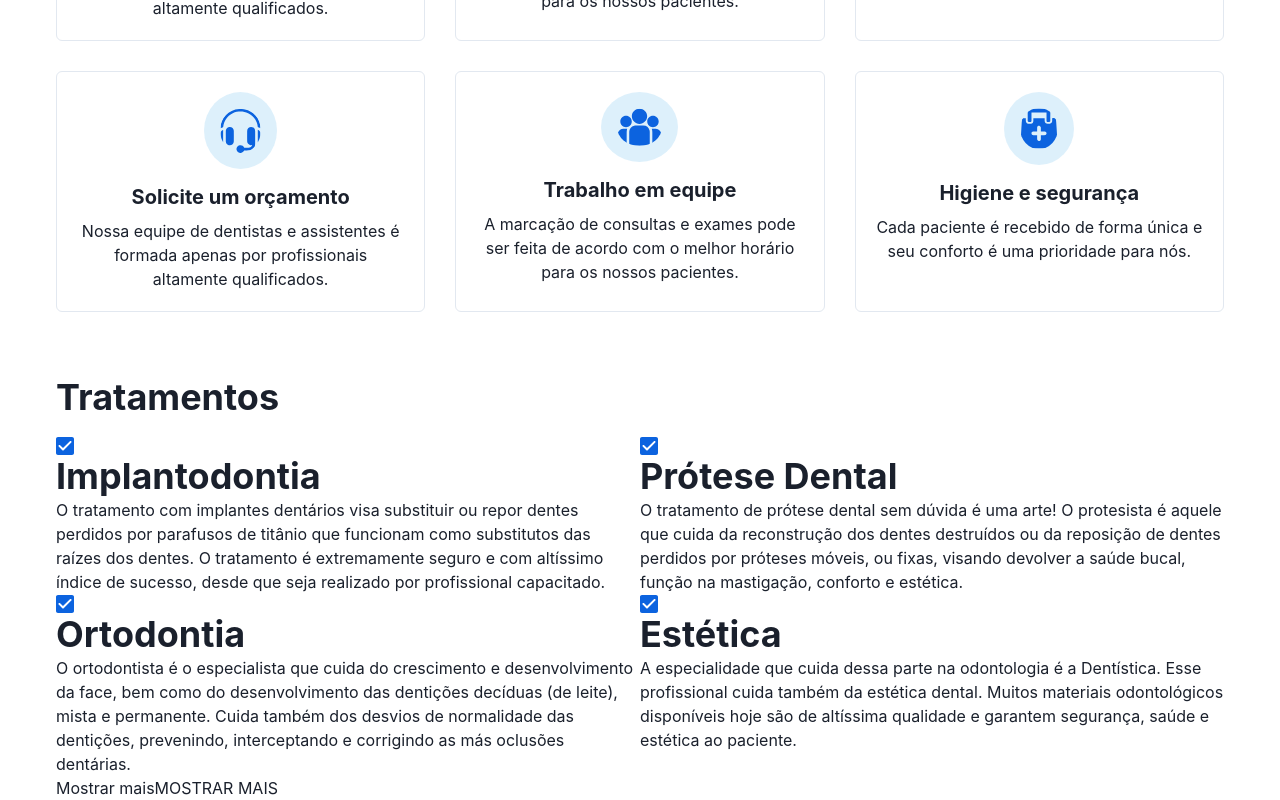
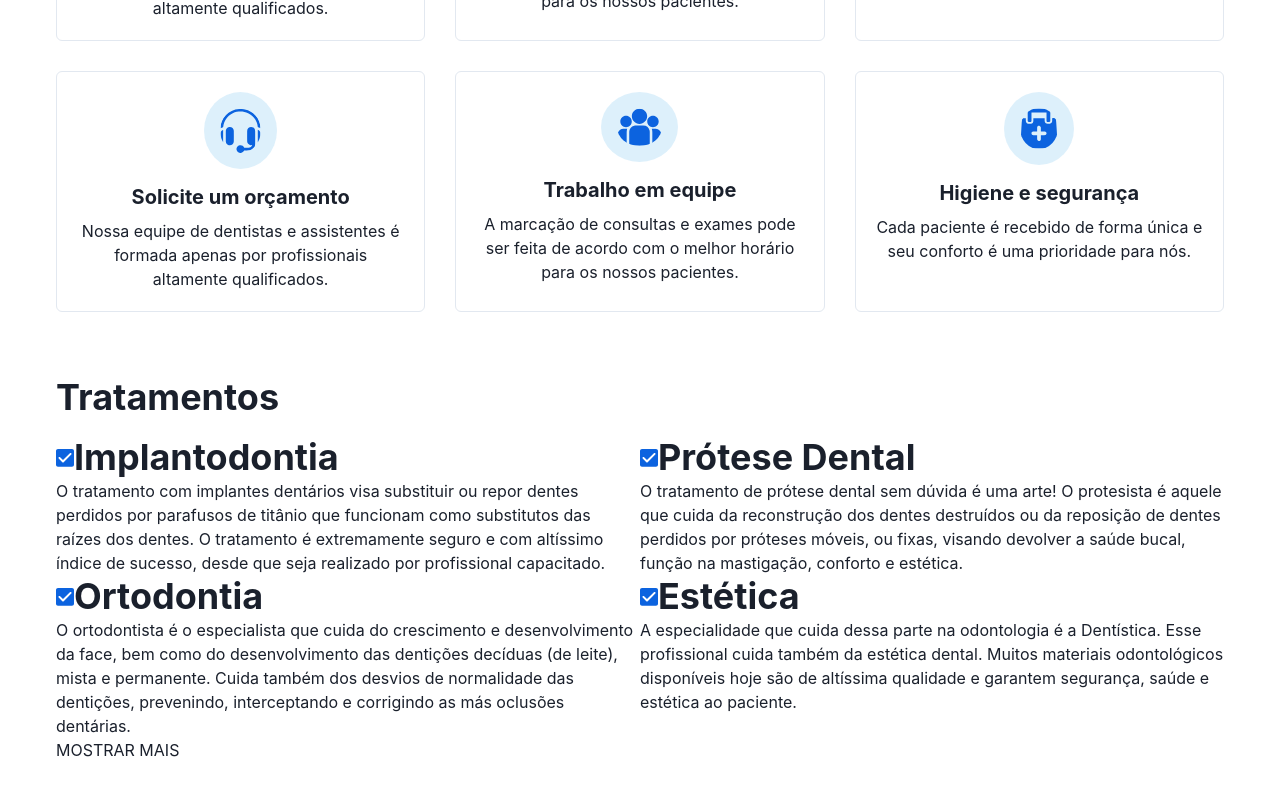
Before and after one commit to PedrodoDivino/odonto_clean, a React (Create React App) app: page / in a window 1280 px wide. Shown: the part 929-1729 px from the top of the page. After the commit the page ends 1691 px from the top, so only its background shows below. Built offline with nearby package versions, Linux system fonts and the light colour scheme.

Commit message:
[Pedro] Alinhando componentes como flex icones, e titulos

```diff
--- a/src/App.tsx
+++ b/src/App.tsx
@@ -1,7 +1,7 @@
 import { ChakraProvider } from "@chakra-ui/react";
 import { Container } from "@chakra-ui/react";
 import { Home } from "./components/pages/Home";
-import WithSubnavigation from "./components/navbar/navbar";
+import WithSubnavigation from "./components/Navbar/navbar";
 import { Differential } from "./components/pages/Differential";
 import { Treatments } from "./components/pages/Treatments";
 
--- a/src/components/pages/Treatments/index.tsx
+++ b/src/components/pages/Treatments/index.tsx
@@ -1,7 +1,5 @@
 import {
   Box,
-  Button,
-  Flex,
   Heading,
   Image,
   LinkBox,
@@ -13,7 +11,7 @@ import { useState } from "react";
 
 import { arrayTreatments } from "../../../helpers/arrayTreatments";
 export const Treatments = () => {
-    const [state,setState] = useState(4);
+  const [state, setState] = useState(4);
   return (
     <Box w="full" h="auto" mt="64px">
       <Heading size="xl" my="3" mb="16px">
@@ -21,29 +19,21 @@ export const Treatments = () => {
       </Heading>
 
       <SimpleGrid columns={[1, 2]}>
+        {arrayTreatments.slice(0, state).map((infos, i) => {
+          return (
+            <LinkBox key={infos.id}>
 
-        {arrayTreatments.slice(0,state).map((infos,i) => {
-            return (
+                <Heading textAlign="left" display={"flex"} justifyContent="start">
+                  <Image src={infos.icon} />
+                  <LinkOverlay>{infos.title}</LinkOverlay>
+                </Heading>
 
-                    <LinkBox key={infos.id}>
-                      <Flex display={'flex'}>
-                      <Heading  textAlign="left" justifyContent="start">
-                      <Image
-                              src={infos.icon}
-                            />
-                        <LinkOverlay >
-                          {infos.title}
-                          </LinkOverlay>
-                      </Heading>
-                      </Flex>
-                      <Text textAlign="left">
-                      {infos.text}
-                      </Text>
-                    </LinkBox>
-            )
+              <Text textAlign="left">{infos.text}</Text>
+            </LinkBox>
+          );
         })}
       </SimpleGrid>
-    {state <= 4 ?  (< button onClick={()=>{
+      {/* {state <= 4 ?  (< button onClick={()=>{
         setState(6);
 
      }}>Mostrar mais</button>):(
@@ -51,11 +41,16 @@ export const Treatments = () => {
             setState(4);
 
          }}>Mostrar menos</button>
-     )}
-     {< button onClick={()=>{
-      state <= 4 ? setState(6):setState(4);
-     }}>{state <= 4 ?'MOSTRAR MAIS' : 'MOSTRAR MENOS'}</button>}
+     )}  */}
+      {
+        <button
+          onClick={() => {
+            state <= 4 ? setState(6) : setState(4);
+          }}
+        >
+          {state <= 4 ? "MOSTRAR MAIS" : "MOSTRAR MENOS"}
+        </button>
+      }
     </Box>
   );
-
 };
```
Also changed, not shown: src/assets/images/seta_baixo.svg (added).
